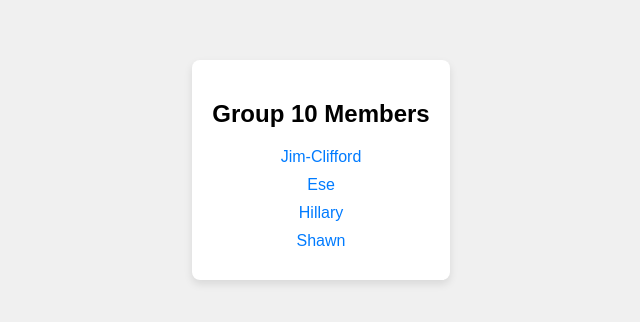
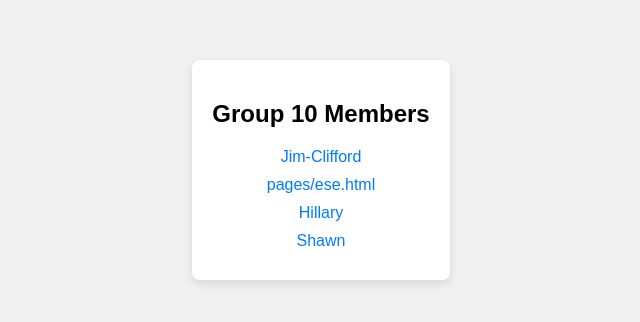
Before and after one commit to hilaryoseiokrah/Group10, a plain HTML site: page index.html in a window 1280 px wide. Shown: the part 230-552 px from the top of the page, 319-959 px from the left. Drawn offline with Linux system fonts and the light colour scheme.

```diff
--- a/index.html
+++ b/index.html
@@ -36,7 +36,7 @@
     <div class="card">
         <h2>Group 10 Members</h2>
         <a href="pages/jim.html">Jim-Clifford</a>
-        <a href="#">Ese</a>
+        <a href="#">pages/ese.html</a>
         <a href="#">Hillary</a>
         <a href="pages/shawn.html">Shawn</a>
     </div>
```
